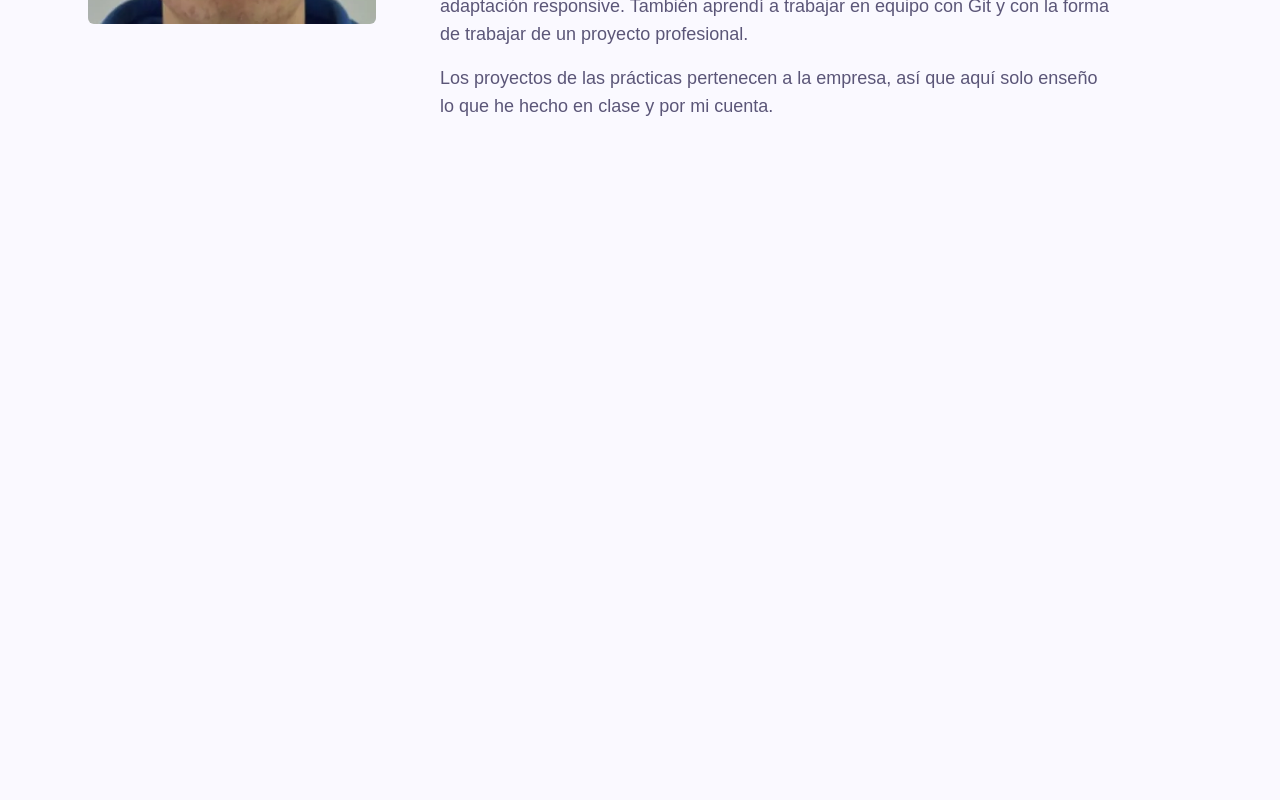
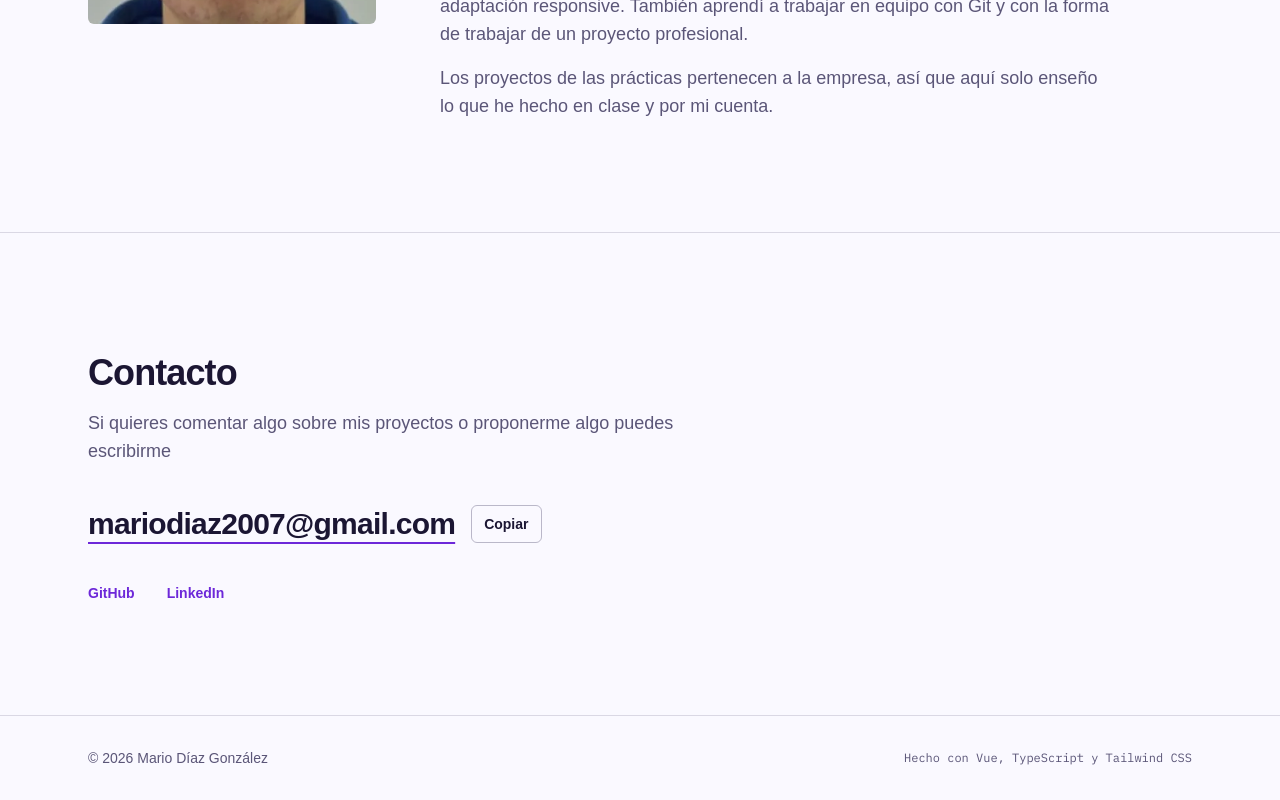
Before and after one commit to MK-1379/MK-1379.github.io, a Vue app: page / in a window 1280 px wide. Shown: the part 3174-3974 px from the top of the page. Before the commit the page ends 3406 px from the top, so only its background shows below. Built offline with nearby package versions, Linux system fonts and the light colour scheme.

Commit message:
feat: add contact section and footer

```diff
--- a/src/App.vue
+++ b/src/App.vue
@@ -1,6 +1,7 @@
 <script setup lang="ts">
 import { RouterView } from 'vue-router'
 import AppHeader from '@/components/AppHeader.vue'
+import AppFooter from '@/components/AppFooter.vue'
 </script>
 
 <template>
@@ -8,4 +9,5 @@ import AppHeader from '@/components/AppHeader.vue'
   <main id="contenido">
     <RouterView />
   </main>
+  <AppFooter />
 </template>
--- /dev/null
+++ b/src/components/AppFooter.vue
@@ -0,0 +1,16 @@
+<script setup lang="ts">
+import { profile } from '@/data/profile'
+
+const year = new Date().getFullYear()
+</script>
+
+<template>
+  <footer class="border-t border-muted/20">
+    <div
+      class="mx-auto flex max-w-6xl flex-wrap items-center justify-between gap-4 px-6 py-8 text-sm text-muted"
+    >
+      <p>© {{ year }} {{ profile.name }}</p>
+      <p class="font-mono text-xs">Hecho con Vue, TypeScript y Tailwind CSS</p>
+    </div>
+  </footer>
+</template>
--- /dev/null
+++ b/src/components/ContactSection.vue
@@ -0,0 +1,78 @@
+<script setup lang="ts">
+import { ref } from 'vue'
+import { profile } from '@/data/profile'
+
+const copied = ref(false)
+let resetTimer: ReturnType<typeof setTimeout> | undefined
+
+async function copyEmail() {
+  try {
+    await navigator.clipboard.writeText(profile.email)
+    copied.value = true
+    clearTimeout(resetTimer)
+    resetTimer = setTimeout(() => (copied.value = false), 2000)
+  } catch {
+    // Si el navegador no deja copiar, el email sigue visible para seleccionarlo a mano
+  }
+}
+</script>
+
+<template>
+  <section
+    id="contacto"
+    aria-labelledby="contacto-titulo"
+    class="scroll-mt-20 border-t border-muted/20 py-20 md:py-28"
+  >
+    <div class="mx-auto max-w-6xl px-6">
+      <h2
+        id="contacto-titulo"
+        class="mt-2 font-display text-3xl font-bold tracking-tight text-text md:text-4xl"
+      >
+        Contacto
+      </h2>
+      <p class="mt-4 max-w-2xl text-lg text-muted">
+        Si quieres comentar algo sobre mis proyectos o proponerme algo puedes escribirme
+      </p>
+
+      <div class="mt-10 flex flex-wrap items-center gap-4">
+        <a
+          :href="`mailto:${profile.email}`"
+          class="break-all font-display text-2xl font-bold tracking-tight text-text underline decoration-accent decoration-2 underline-offset-8 hover:text-accent focus-visible:outline-2 focus-visible:outline-offset-4 focus-visible:outline-accent md:text-3xl"
+        >
+          {{ profile.email }}
+        </a>
+        <button
+          type="button"
+          class="rounded-md border border-muted/40 px-3 py-2 text-sm font-semibold text-text transition-colors hover:border-accent focus-visible:outline-2 focus-visible:outline-offset-2 focus-visible:outline-accent"
+          @click="copyEmail"
+        >
+          {{ copied ? 'Copiado' : 'Copiar' }}
+        </button>
+        <p role="status" class="sr-only">{{ copied ? 'Email copiado al portapapeles' : '' }}</p>
+      </div>
+
+      <ul class="mt-10 flex flex-wrap gap-x-8 gap-y-3 text-sm font-semibold">
+        <li>
+          <a
+            :href="profile.github"
+            target="_blank"
+            rel="noopener noreferrer"
+            class="text-accent underline-offset-4 hover:underline focus-visible:outline-2 focus-visible:outline-offset-2 focus-visible:outline-accent"
+          >
+            GitHub
+          </a>
+        </li>
+        <li>
+          <a
+            :href="profile.linkedin"
+            target="_blank"
+            rel="noopener noreferrer"
+            class="text-accent underline-offset-4 hover:underline focus-visible:outline-2 focus-visible:outline-offset-2 focus-visible:outline-accent"
+          >
+            LinkedIn
+          </a>
+        </li>
+      </ul>
+    </div>
+  </section>
+</template>
--- a/src/views/HomeView.vue
+++ b/src/views/HomeView.vue
@@ -3,6 +3,7 @@ import HeroSection from '@/components/HeroSection.vue'
 import ProjectsSection from '@/components/ProjectsSection.vue'
 import SkillsSection from '@/components/SkillsSection.vue'
 import AboutSection from '@/components/AboutSection.vue'
+import ContactSection from '@/components/ContactSection.vue';
 </script>
 
 <template>
@@ -10,4 +11,5 @@ import AboutSection from '@/components/AboutSection.vue'
   <ProjectsSection />
   <SkillsSection />
   <AboutSection />
+  <ContactSection />
 </template>
```
